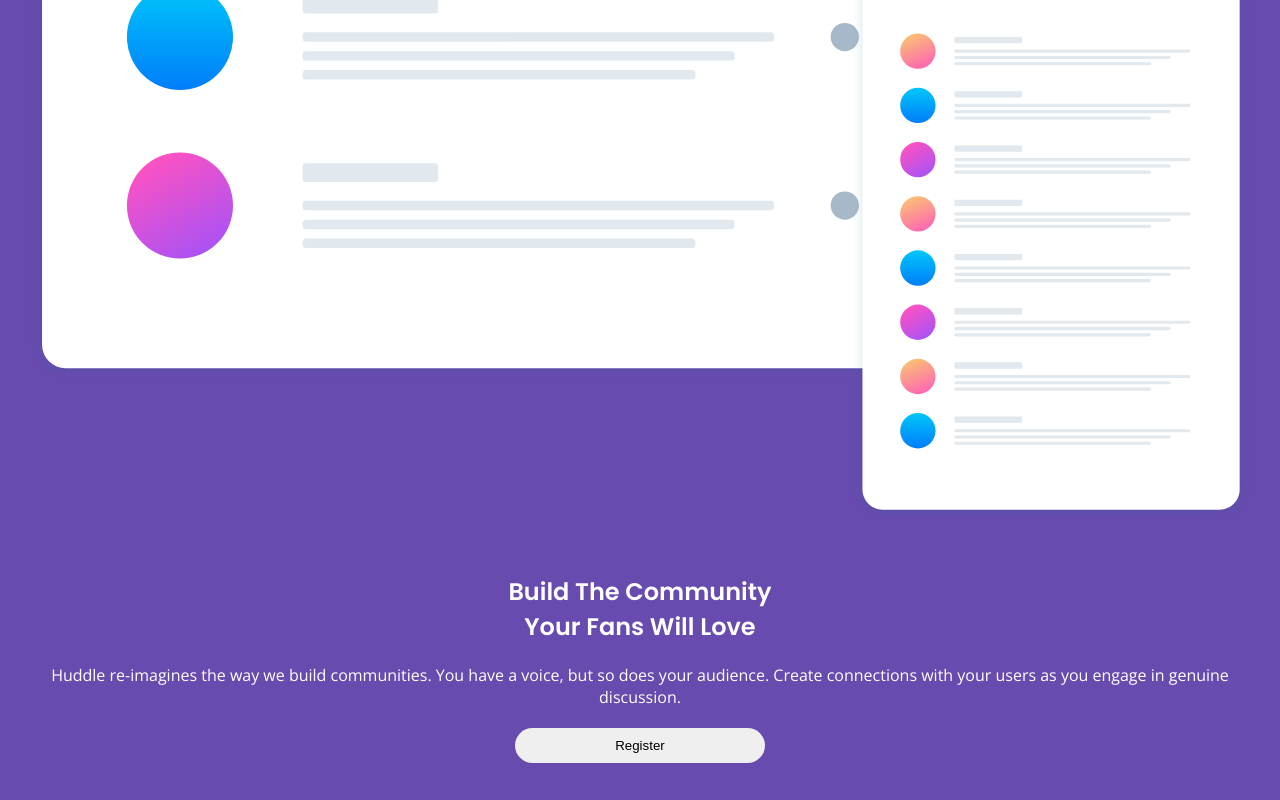
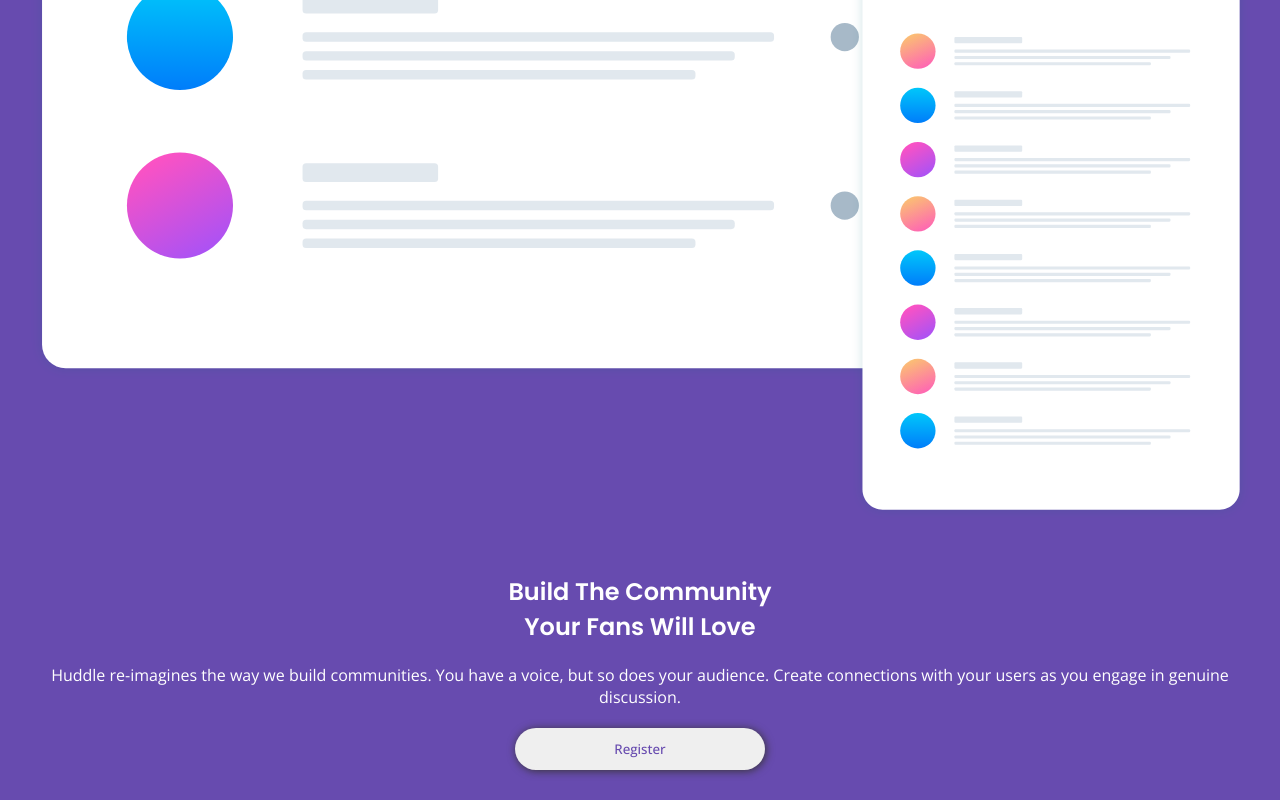
Before and after one commit to NetizenCode/huddle-landing-page, a plain HTML site: page index.html in a window 1280 px wide. Shown: the part 467-1267 px from the top of the page. Drawn offline with nearby package versions, Linux system fonts and the light colour scheme.

Commit message:
button modified

```diff
--- a/style.css
+++ b/style.css
@@ -41,8 +41,12 @@
     display: block;
     margin: 0px auto;
     border-radius: 50px;
-    padding: 10px;
+    padding: 12px;
     width: 250px;
     border-radius: 999px;
     border: none;
+    font-family: 'open sans';
+    font-weight: 500;
+    color: hsl(257, 40%, 49%);
+    filter: drop-shadow(1px 1px 4px rgb(54, 52, 52));
 }
```
